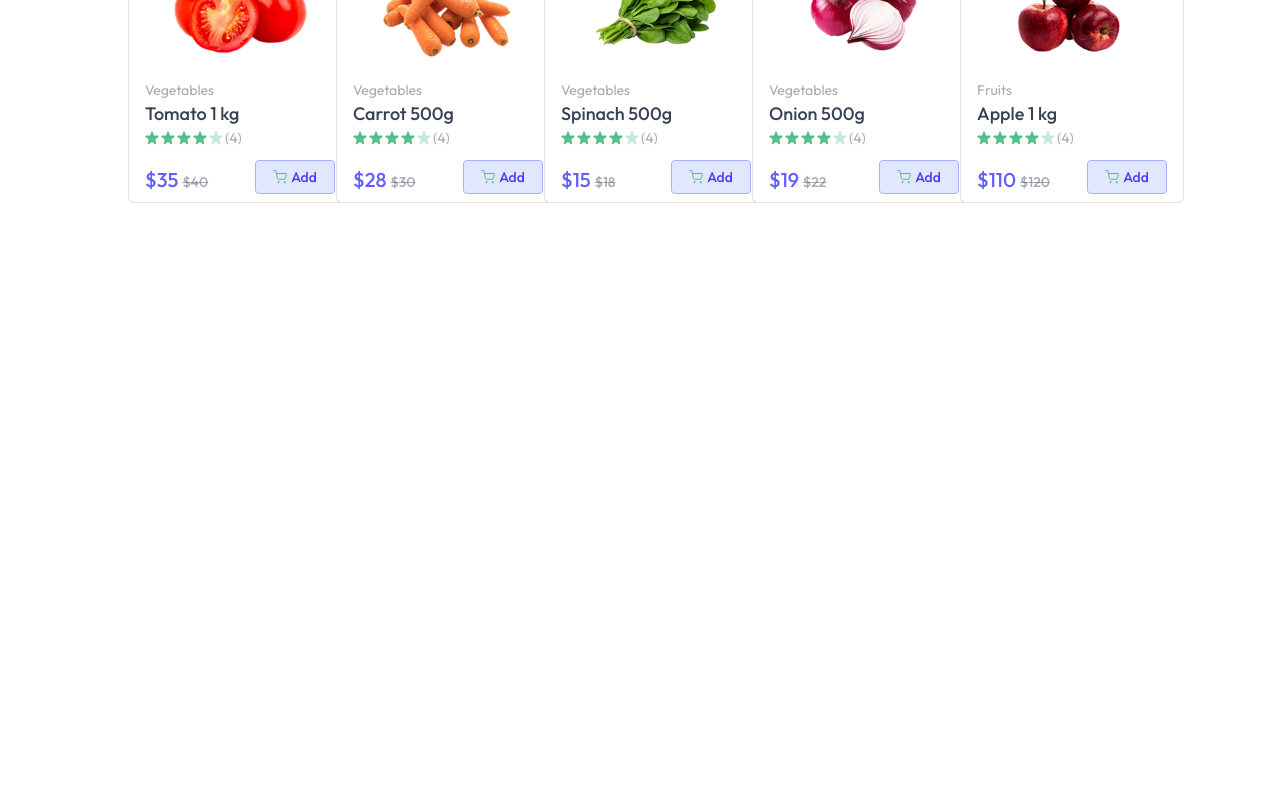
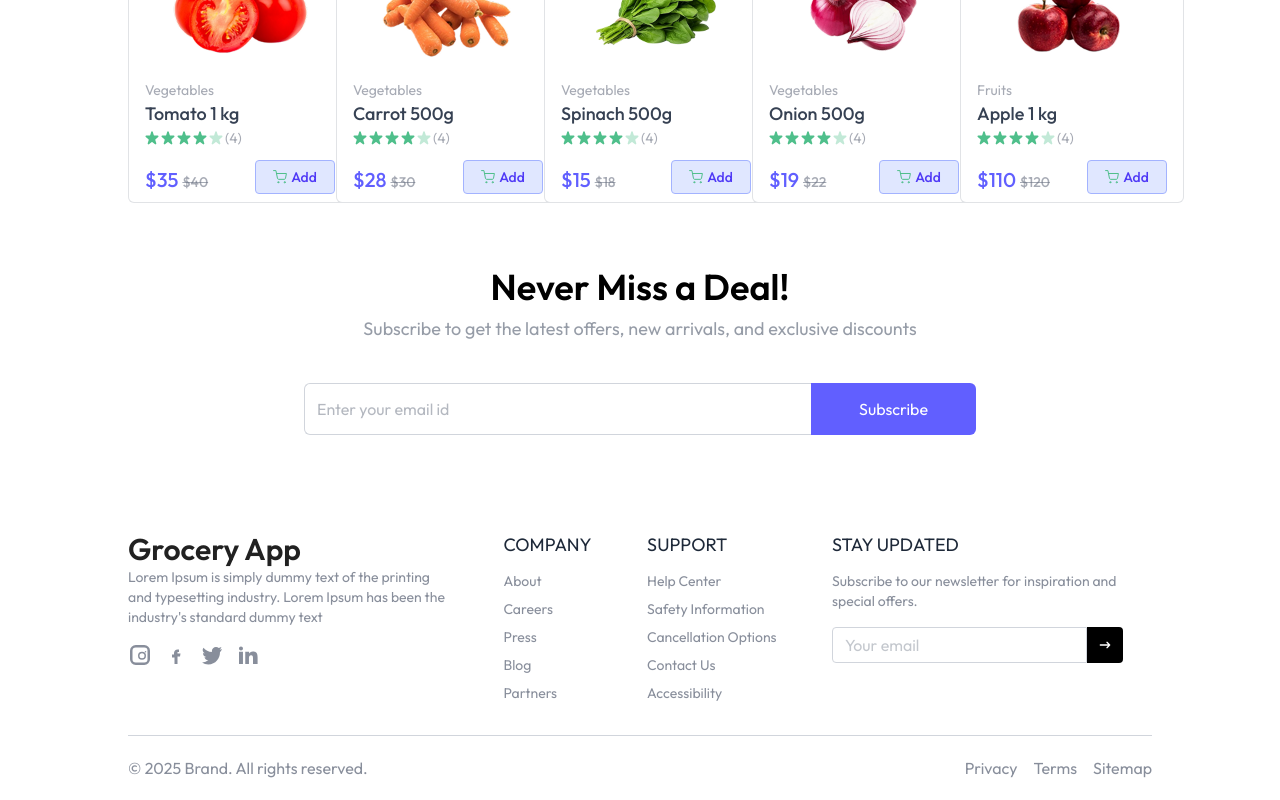
Before and after one commit to rchand7/Grocery, a React (Vite) app in the folder client/: page / in a window 1280 px wide. Shown: the part 981-1781 px from the top of the page. Before the commit the page ends 1208 px from the top, so only its background shows below. Built offline with nearby package versions, Linux system fonts and the light colour scheme.

Commit message:
completed auth modal functionality

```diff
--- a/client/src/App.jsx
+++ b/client/src/App.jsx
@@ -5,12 +5,16 @@
 import Cart from "./pages/Cart";
 import Navbar from "./components/Navbar";
 import { Toaster } from "react-hot-toast";
+import Footer from "./components/Footer";
+import { useAppContext } from "./context/appContext";
+import Auth from "./modals/Auth";
 const App = () => {
   const isSellerPath = useLocation().pathname.includes("seller");
-
+  const { showUserLogin } = useAppContext();
   return (
     <div>
       {isSellerPath ? null : <Navbar />}
+      {showUserLogin ? <Auth /> : null}
       <Toaster />
       <div
         className={`${isSellerPath ? "" : "px-6 md:px-16 lg:px-24 xl:px-32"}`}
@@ -22,6 +26,7 @@
           <Route path="/cart" element={<Cart />} />
         </Routes>
       </div>
+      {isSellerPath ? null : <Footer />}
     </div>
   );
 };
--- /dev/null
+++ b/client/src/components/Footer.jsx
@@ -0,0 +1,125 @@
+const Footer = () => {
+  return (
+    <div className="text-gray-500/80 pt-8 px-6 md:px-16 lg:px-24 xl:px-32">
+      <div className="flex flex-wrap justify-between gap-12 md:gap-6">
+        <div className="max-w-80">
+          <h1 className="text-3xl font-semibold text-[#212121]">Grocery App</h1>
+          <p className="text-sm">
+            Lorem Ipsum is simply dummy text of the printing and typesetting
+            industry. Lorem Ipsum has been the industry's standard dummy text
+          </p>
+          <div className="flex items-center gap-3 mt-4">
+            {/* Instagram */}
+            <svg className="w-6 h-6" fill="currentColor" viewBox="0 0 24 24">
+              <path d="M7.75 2A5.75 5.75 0 002 7.75v8.5A5.75 5.75 0 007.75 22h8.5A5.75 5.75 0 0022 16.25v-8.5A5.75 5.75 0 0016.25 2h-8.5zM4.5 7.75A3.25 3.25 0 017.75 4.5h8.5a3.25 3.25 0 013.25 3.25v8.5a3.25 3.25 0 01-3.25 3.25h-8.5a3.25 3.25 0 01-3.25-3.25v-8.5zm9.5 1a4 4 0 11-4 4 4 4 0 014-4zm0 1.5a2.5 2.5 0 102.5 2.5 2.5 2.5 0 00-2.5-2.5zm3.5-.75a.75.75 0 11.75-.75.75.75 0 01-.75.75z" />
+            </svg>
+            {/* Facebook */}
+            <svg className="w-6 h-6" fill="currentColor" viewBox="0 0 24 24">
+              <path d="M13.5 9H15V6.5h-1.5c-1.933 0-3.5 1.567-3.5 3.5v1.5H8v3h2.5V21h3v-7.5H16l.5-3h-3z" />
+            </svg>
+            {/* Twitter */}
+            <svg className="w-6 h-6" fill="currentColor" viewBox="0 0 24 24">
+              <path d="M22 5.92a8.2 8.2 0 01-2.36.65A4.1 4.1 0 0021.4 4a8.27 8.27 0 01-2.6 1A4.14 4.14 0 0016 4a4.15 4.15 0 00-4.15 4.15c0 .32.04.64.1.94a11.75 11.75 0 01-8.52-4.32 4.14 4.14 0 001.29 5.54A4.1 4.1 0 013 10v.05a4.15 4.15 0 003.33 4.07 4.12 4.12 0 01-1.87.07 4.16 4.16 0 003.88 2.89A8.33 8.33 0 012 19.56a11.72 11.72 0 006.29 1.84c7.55 0 11.68-6.25 11.68-11.67 0-.18 0-.35-.01-.53A8.18 8.18 0 0022 5.92z" />
+            </svg>
+            {/* LinkedIn */}
+            <svg className="w-6 h-6" fill="currentColor" viewBox="0 0 24 24">
+              <path d="M4.98 3.5C3.88 3.5 3 4.38 3 5.48c0 1.1.88 1.98 1.98 1.98h.02c1.1 0 1.98-.88 1.98-1.98C6.98 4.38 6.1 3.5 4.98 3.5zM3 8.75h3.96V21H3V8.75zm6.25 0h3.8v1.68h.05c.53-.98 1.82-2.02 3.75-2.02 4.01 0 4.75 2.64 4.75 6.07V21H17v-5.63c0-1.34-.03-3.07-1.88-3.07-1.88 0-2.17 1.47-2.17 2.98V21H9.25V8.75z" />
+            </svg>
+          </div>
+        </div>
+
+        <div>
+          <p className="text-lg text-gray-800">COMPANY</p>
+          <ul className="mt-3 flex flex-col gap-2 text-sm">
+            <li>
+              <a href="#">About</a>
+            </li>
+            <li>
+              <a href="#">Careers</a>
+            </li>
+            <li>
+              <a href="#">Press</a>
+            </li>
+            <li>
+              <a href="#">Blog</a>
+            </li>
+            <li>
+              <a href="#">Partners</a>
+            </li>
+          </ul>
+        </div>
+
+        <div>
+          <p className="text-lg text-gray-800">SUPPORT</p>
+          <ul className="mt-3 flex flex-col gap-2 text-sm">
+            <li>
+              <a href="#">Help Center</a>
+            </li>
+            <li>
+              <a href="#">Safety Information</a>
+            </li>
+            <li>
+              <a href="#">Cancellation Options</a>
+            </li>
+            <li>
+              <a href="#">Contact Us</a>
+            </li>
+            <li>
+              <a href="#">Accessibility</a>
+            </li>
+          </ul>
+        </div>
+
+        <div className="max-w-80">
+          <p className="text-lg text-gray-800">STAY UPDATED</p>
+          <p className="mt-3 text-sm">
+            Subscribe to our newsletter for inspiration and special offers.
+          </p>
+          <div className="flex items-center mt-4">
+            <input
+              type="text"
+              className="bg-white rounded-l border border-gray-300 h-9 px-3 outline-none"
+              placeholder="Your email"
+            />
+            <button className="flex items-center justify-center bg-black h-9 w-9 aspect-square rounded-r">
+              {/* Arrow icon */}
+              <svg
+                className="w-4 h-4 text-white"
+                aria-hidden="true"
+                xmlns="http://www.w3.org/2000/svg"
+                width="24"
+                height="24"
+                fill="none"
+                viewBox="0 0 24 24"
+              >
+                <path
+                  stroke="currentColor"
+                  strokeLinecap="round"
+                  strokeLinejoin="round"
+                  strokeWidth="2"
+                  d="M19 12H5m14 0-4 4m4-4-4-4"
+                />
+              </svg>
+            </button>
+          </div>
+        </div>
+      </div>
+      <hr className="border-gray-300 mt-8" />
+      <div className="flex flex-col md:flex-row gap-2 items-center justify-between py-5">
+        <p>© {new Date().getFullYear()} Brand. All rights reserved.</p>
+        <ul className="flex items-center gap-4">
+          <li>
+            <a href="#">Privacy</a>
+          </li>
+          <li>
+            <a href="#">Terms</a>
+          </li>
+          <li>
+            <a href="#">Sitemap</a>
+          </li>
+        </ul>
+      </div>
+    </div>
+  );
+};
+export default Footer;
--- /dev/null
+++ b/client/src/components/NewsLetter.jsx
@@ -0,0 +1,26 @@
+const NewsLetter = () => {
+  return (
+    <div className="my-16 flex flex-col items-center justify-center text-center space-y-2">
+      <h1 className="md:text-4xl text-2xl font-semibold">Never Miss a Deal!</h1>
+      <p className="md:text-lg text-gray-500/70 pb-8">
+        Subscribe to get the latest offers, new arrivals, and exclusive
+        discounts
+      </p>
+      <form className="flex items-center justify-between max-w-2xl w-full md:h-13 h-12">
+        <input
+          className="border border-gray-300 rounded-md h-full border-r-0 outline-none w-full rounded-r-none px-3 text-gray-500"
+          type="text"
+          placeholder="Enter your email id"
+          required
+        />
+        <button
+          type="submit"
+          className="md:px-12 px-8 h-full text-white bg-indigo-500 hover:bg-indigo-600 transition-all cursor-pointer rounded-md rounded-l-none"
+        >
+          Subscribe
+        </button>
+      </form>
+    </div>
+  );
+};
+export default NewsLetter;
--- a/client/src/modals/Auth.jsx
+++ b/client/src/modals/Auth.jsx
@@ -1,4 +1,91 @@
+import React from "react";
+import { useAppContext } from "../context/appContext";
 const Auth = () => {
-  return <div>Auth</div>;
+  const [state, setState] = React.useState("login");
+  const [name, setName] = React.useState("");
+  const [email, setEmail] = React.useState("");
+  const [password, setPassword] = React.useState("");
+  const { setShowUserLogin } = useAppContext();
+
+  const handleSubmit = async (e) => {
+    e.preventDefault();
+    console.log(name, email, password);
+  };
+  return (
+    <div
+      onClick={() => setShowUserLogin(false)}
+      className="fixed top-0 left-0 bottom-0 right-0 z-30 flex items-center justify-center  bg-black/50 text-gray-600"
+    >
+      <form
+        onSubmit={handleSubmit}
+        onClick={(e) => e.stopPropagation()}
+        className="flex flex-col gap-4 m-auto items-start p-8 py-12 w-80 sm:w-[352px] rounded-lg shadow-xl border border-gray-200 bg-white"
+      >
+        <p className="text-2xl font-medium m-auto">
+          <span className="text-indigo-500">User</span>{" "}
+          {state === "login" ? "Login" : "Sign Up"}
+        </p>
+        {state === "register" && (
+          <div className="w-full">
+            <p>Name</p>
+            <input
+              onChange={(e) => setName(e.target.value)}
+              value={name}
+              placeholder="type here"
+              className="border border-gray-200 rounded w-full p-2 mt-1 outline-indigo-500"
+              type="text"
+              required
+            />
+          </div>
+        )}
+        <div className="w-full ">
+          <p>Email</p>
+          <input
+            onChange={(e) => setEmail(e.target.value)}
+            value={email}
+            placeholder="type here"
+            className="border border-gray-200 rounded w-full p-2 mt-1 outline-indigo-500"
+            type="email"
+            required
+          />
+        </div>
+        <div className="w-full ">
+          <p>Password</p>
+          <input
+            onChange={(e) => setPassword(e.target.value)}
+            value={password}
+            placeholder="type here"
+            className="border border-gray-200 rounded w-full p-2 mt-1 outline-indigo-500"
+            type="password"
+            required
+          />
+        </div>
+        {state === "register" ? (
+          <p>
+            Already have account?{" "}
+            <span
+              onClick={() => setState("login")}
+              className="text-indigo-500 cursor-pointer"
+            >
+              click here
+            </span>
+          </p>
+        ) : (
+          <p>
+            Create an account?{" "}
+            <span
+              onClick={() => setState("register")}
+              className="text-indigo-500 cursor-pointer"
+            >
+              click here
+            </span>
+          </p>
+        )}
+        <button className="bg-indigo-500 hover:bg-indigo-600 transition-all text-white w-full py-2 rounded-md cursor-pointer">
+          {state === "register" ? "Create Account" : "Login"}
+        </button>
+      </form>
+    </div>
+  );
 };
 export default Auth;
--- a/client/src/pages/Home.jsx
+++ b/client/src/pages/Home.jsx
@@ -1,6 +1,7 @@
 import Banner from "../components/Banner";
 import BestSeller from "../components/BestSeller";
 import Category from "../components/Category";
+import NewsLetter from "../components/NewsLetter";
 
 const Home = () => {
   return (
@@ -8,6 +9,7 @@
       <Banner />
       <Category />
       <BestSeller />
+      <NewsLetter />
     </div>
   );
 };
```
